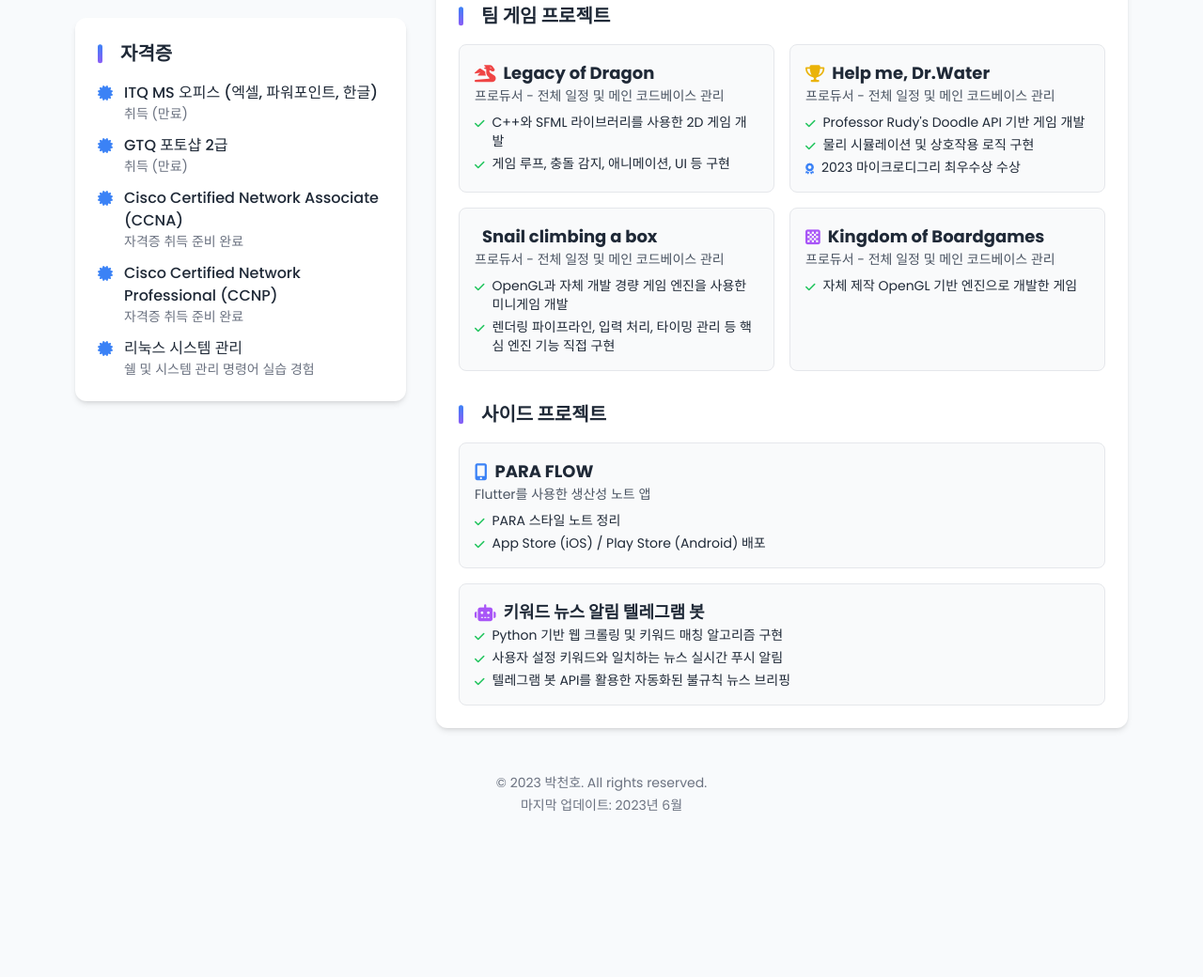
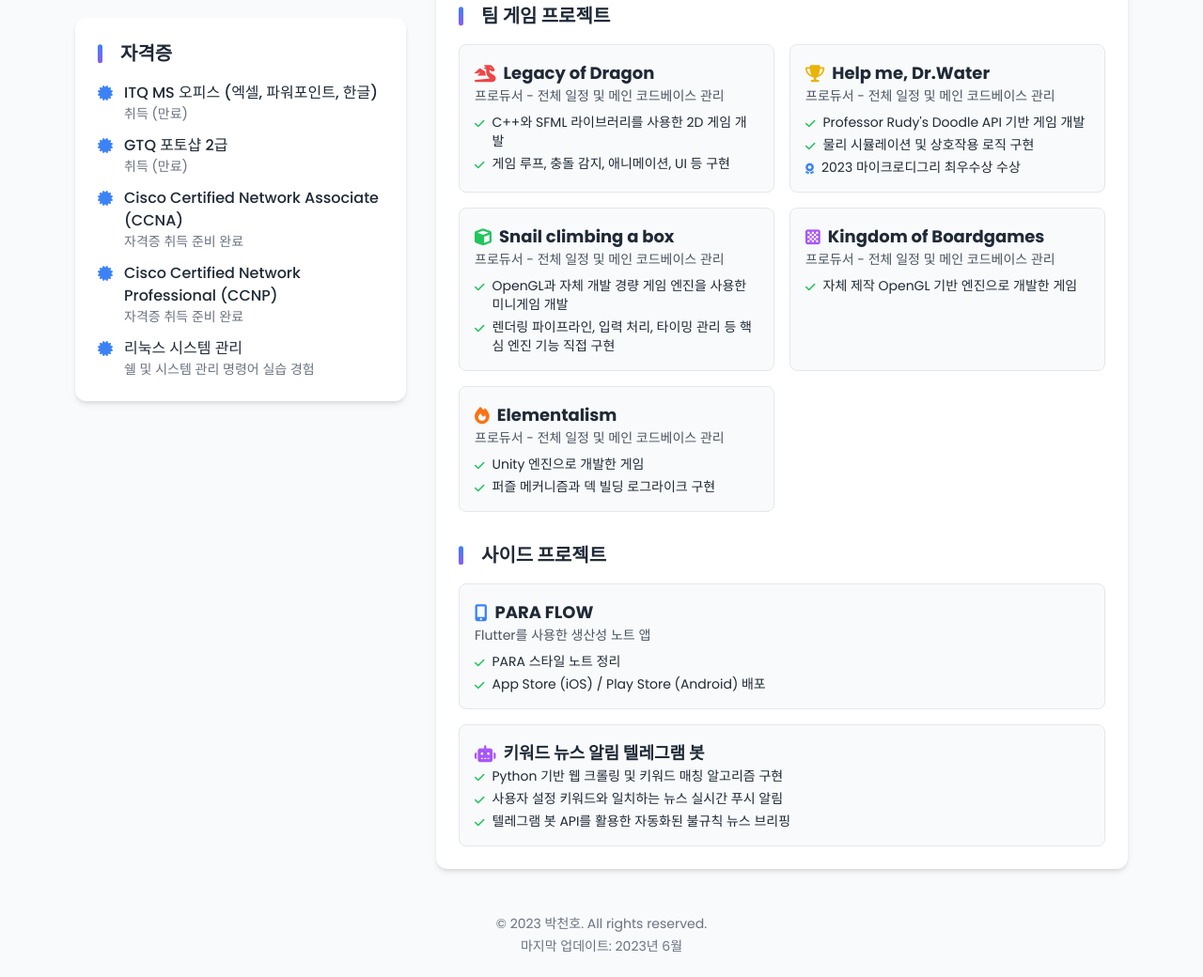
Before and after one commit to CheonhoPark-dev/Portfolio, a plain HTML site: page index.html in a window 1280 px wide. Shown: the part 1109-2149 px from the top of the page at 94% size. Before the commit the page ends 2008 px from the top, so only its background shows below. Drawn offline with nearby package versions, Linux system fonts and the light colour scheme.

Commit message:
Elementalism 추가

```diff
--- a/index.html
+++ b/index.html
@@ -340,7 +340,7 @@
                         <!-- Project 3 -->
                         <div class="project-card bg-gray-50 rounded-lg p-4 border border-gray-200 hover:border-blue-300">
                             <h4 class="font-bold text-lg flex items-center">
-                                <i class="fas fa-snail text-green-500 mr-2"></i>
+                                <i class="fas fa-cube text-green-500 mr-2"></i>
                                 Snail climbing a box
                             </h4>
                             <p class="text-sm text-gray-600 mb-2">프로듀서 - 전체 일정 및 메인 코드베이스 관리</p>
@@ -367,6 +367,25 @@
                                 <li class="flex items-start">
                                     <i class="fas fa-check text-green-500 text-xs mt-1 mr-2"></i>
                                     <span>자체 제작 OpenGL 기반 엔진으로 개발한 게임</span>
+                                </li>
+                            </ul>
+                        </div>
+
+                        <!-- Project 5 -->
+                        <div class="project-card bg-gray-50 rounded-lg p-4 border border-gray-200 hover:border-blue-300">
+                            <h4 class="font-bold text-lg flex items-center">
+                                <i class="fas fa-fire text-orange-500 mr-2"></i>
+                                Elementalism
+                            </h4>
+                            <p class="text-sm text-gray-600 mb-2">프로듀서 - 전체 일정 및 메인 코드베이스 관리</p>
+                            <ul class="text-sm space-y-1">
+                                <li class="flex items-start">
+                                    <i class="fas fa-check text-green-500 text-xs mt-1 mr-2"></i>
+                                    <span>Unity 엔진으로 개발한 게임</span>
+                                </li>
+                                <li class="flex items-start">
+                                    <i class="fas fa-check text-green-500 text-xs mt-1 mr-2"></i>
+                                    <span>퍼즐 메커니즘과 덱 빌딩 로그라이크 구현</span>
                                 </li>
                             </ul>
                         </div>
```
Also changed, not shown: index_en.html (+19 -0 lines). Lines whose indentation alone changed are shown as unchanged.
